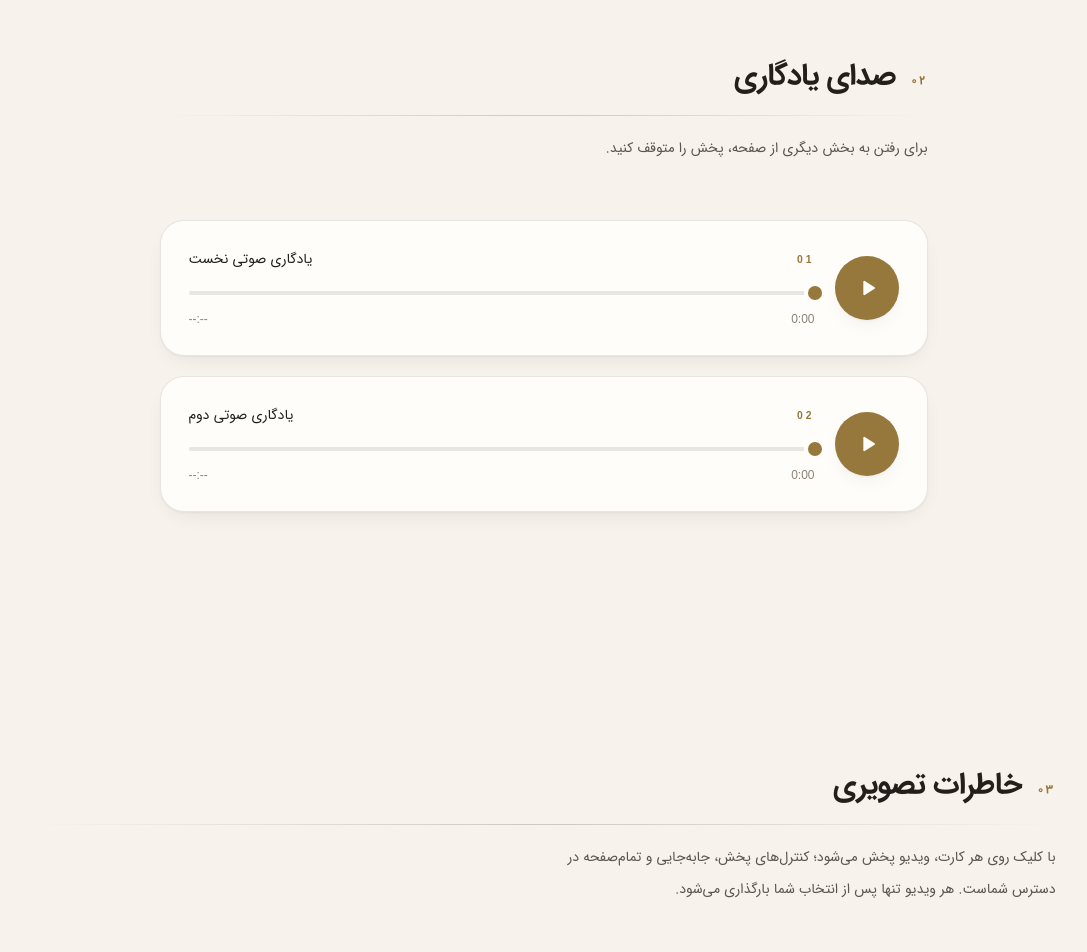
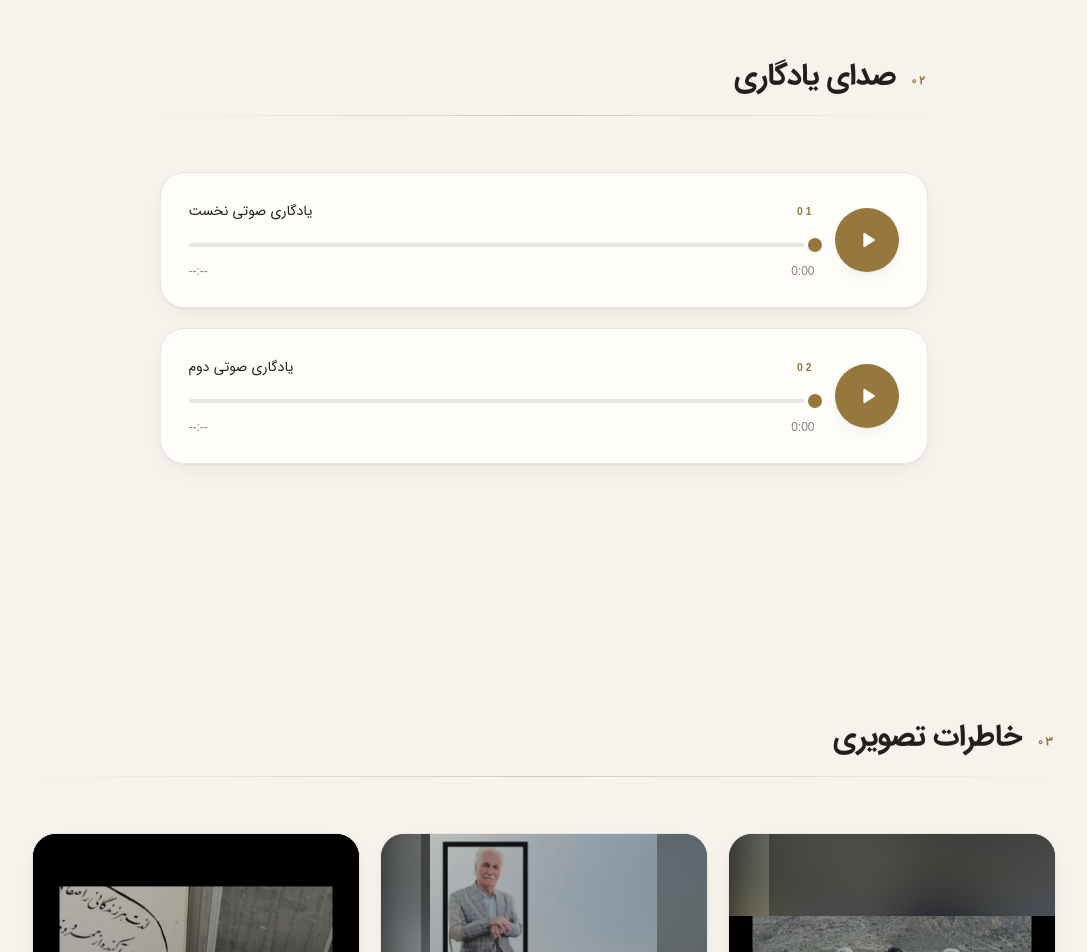
Before and after one commit to FortuneWebWorks/beyadepedarsamad, a Next.js app: page / in a window 1280 px wide. Shown: the part 1480-2432 px from the top of the page, without its empty margins (89-1176 px from the left). Built offline with nearby package versions, Linux system fonts and the light colour scheme.

Commit message:
Remove section descriptions

```diff
--- a/src/components/sections.tsx
+++ b/src/components/sections.tsx
@@ -11,7 +11,6 @@ export function VoicesSection() {
         <SectionHeading
           index={sections.voices.index}
           title={sections.voices.title}
-          description="برای رفتن به بخش دیگری از صفحه، پخش را متوقف کنید."
         />
 
         <RevealGroup as="ul" className="grid gap-5" stagger={0.12}>
@@ -33,7 +32,6 @@ export function VideosSection() {
         <SectionHeading
           index={sections.videos.index}
           title={sections.videos.title}
-          description="با کلیک روی هر کارت، ویدیو پخش می‌شود؛ کنترل‌های پخش، جابه‌جایی و تمام‌صفحه در دسترس شماست. هر ویدیو تنها پس از انتخاب شما بارگذاری می‌شود."
         />
 
         <RevealGroup as="ul" className="grid grid-cols-1 gap-5 sm:grid-cols-2 lg:grid-cols-3" stagger={0.1}>
```
